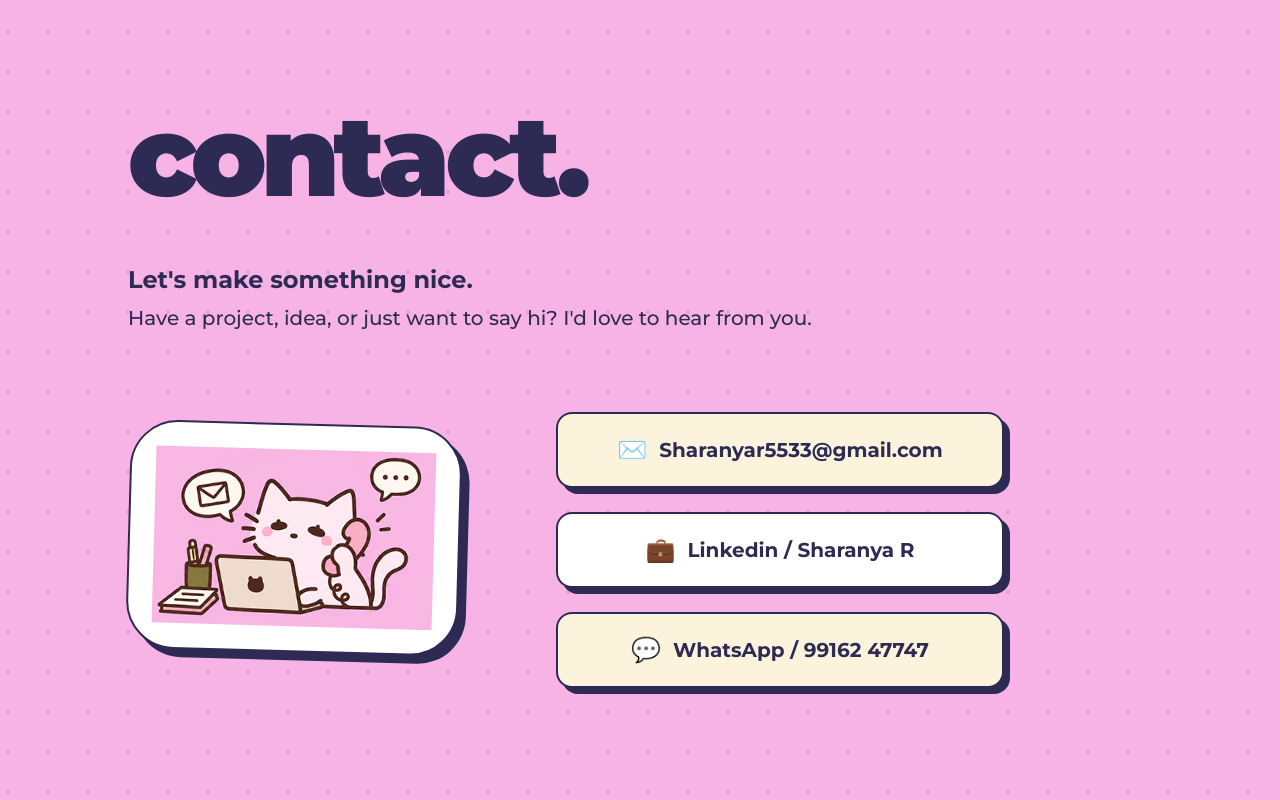
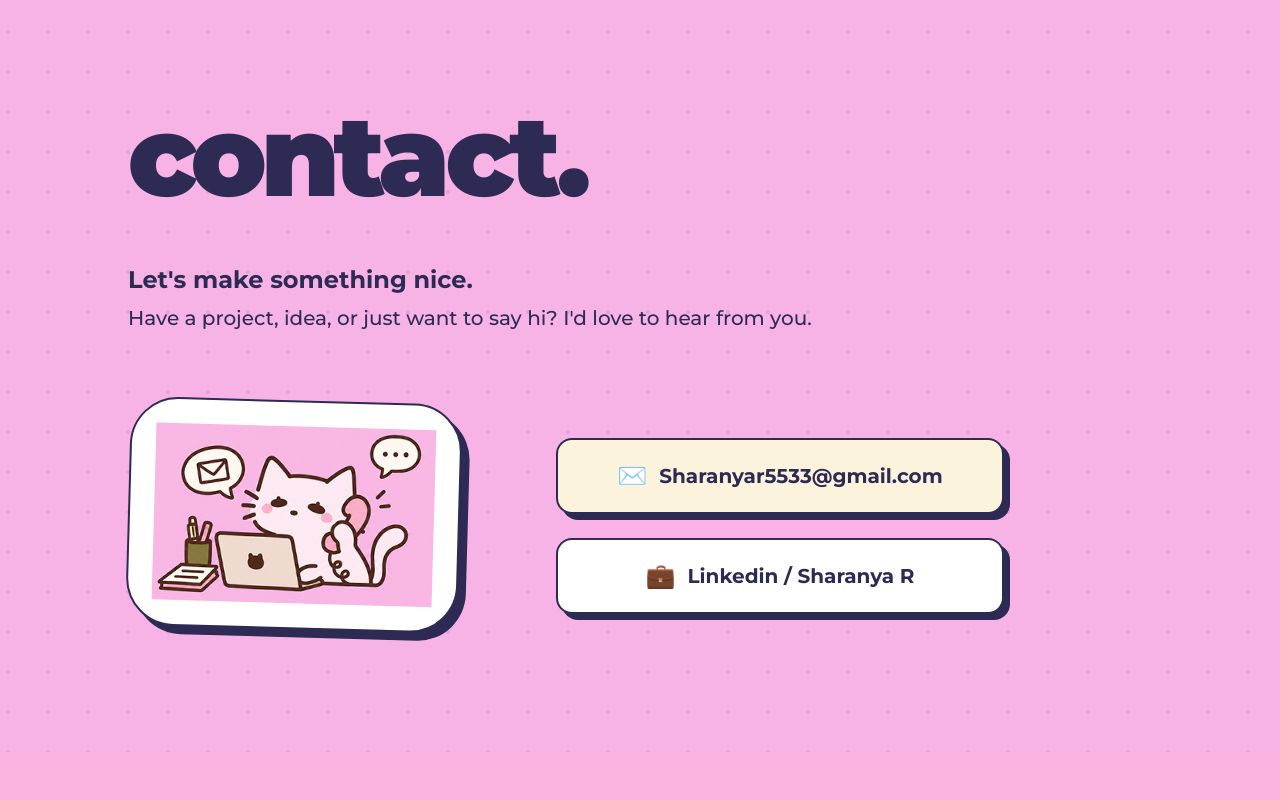
Before and after one commit to NTAravind/designportfolio, a Next.js app: page / in a window 1280 px wide. Shown: the part 2552-3352 px from the top of the page. After the commit the page ends 3304 px from the top, so only its background shows below. Built offline with nearby package versions, Linux system fonts and the light colour scheme; no server answers; the database is empty.

Commit message:
removed whatsapp no

```diff
--- a/components/ContactSection.tsx
+++ b/components/ContactSection.tsx
@@ -86,14 +86,6 @@ export default function ContactSection() {
             >
               <span className="text-2xl">💼</span> Linkedin / Sharanya R
             </a>
-            <a
-              href="https://wa.me/919916247747"
-              target="_blank"
-              rel="noopener noreferrer"
-              className="bg-cream border-2 border-text-dark text-text-dark px-8 py-5 rounded-2xl text-xl font-bold shadow-[6px_6px_0px_var(--text-dark)] hover:shadow-[2px_2px_0px_var(--text-dark)] hover:translate-y-1 hover:translate-x-1 transition-all text-center flex items-center justify-center gap-3"
-            >
-              <span className="text-2xl">💬</span> WhatsApp / 99162 47747
-            </a>
           </motion.div>
         </div>
       </div>
```
